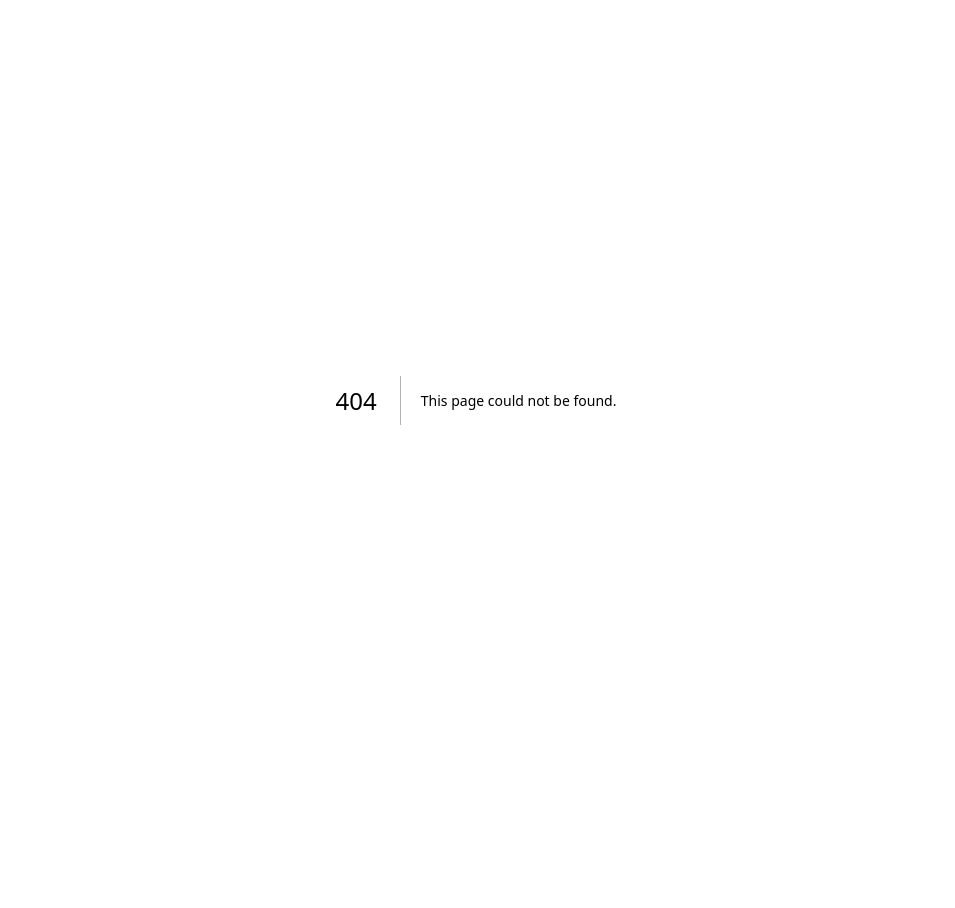
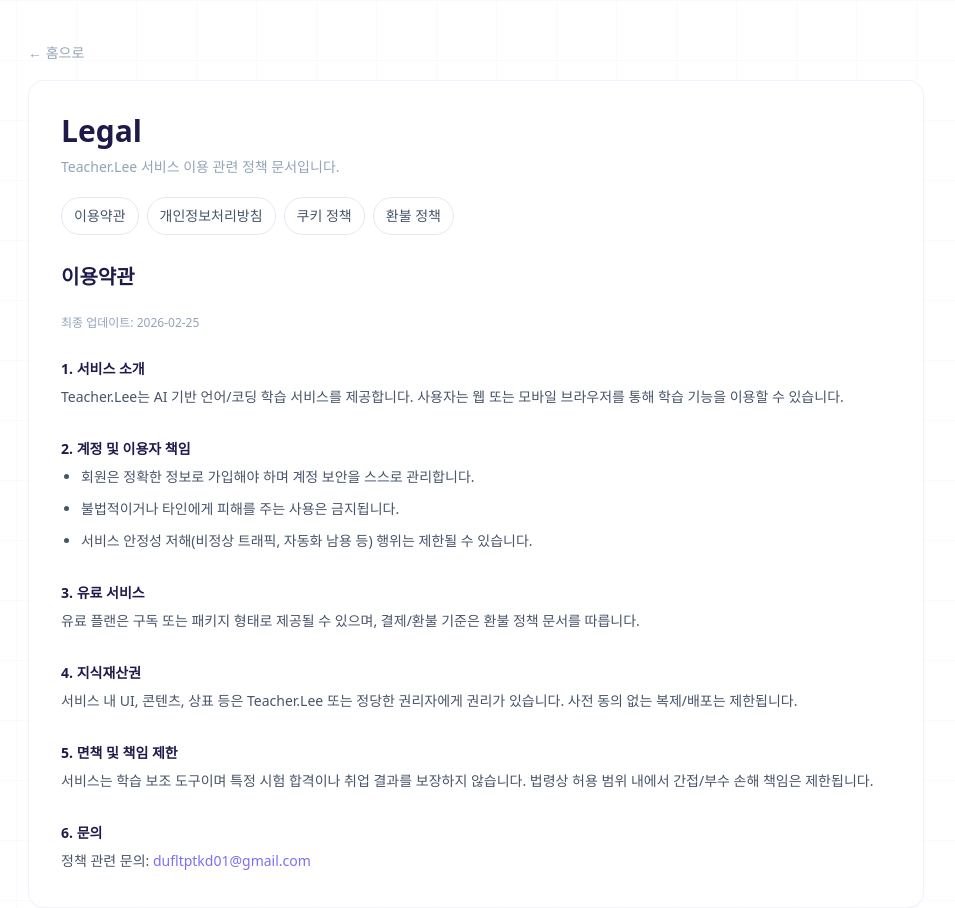
Before and after one commit to dufltptkd01-crypto/TeacherLEE, a Next.js app: page /legal/terms in a window 1280 px wide. Before the commit this address had no page. Shown: the top 908 px of the page, without its empty margins (164-1119 px from the left). Before the commit the page ends 800 px from the top, so only its background shows below. Built offline with nearby package versions, Linux system fonts and the light colour scheme.

Commit message:
feat(legal): add public legal pages and link footer legal section

```diff
--- /dev/null
+++ b/src/app/legal/cookies/page.tsx
@@ -0,0 +1,32 @@
+export default function CookiesPage() {
+  return (
+    <article className="space-y-6">
+      <h2 className="text-xl font-semibold text-[var(--text-primary)]">쿠키 정책</h2>
+      <p className="text-xs text-[var(--text-muted)]">최종 업데이트: 2026-02-25</p>
+
+      <section>
+        <h3 className="font-semibold text-[var(--text-primary)]">1. 쿠키란?</h3>
+        <p>쿠키는 서비스 이용 시 브라우저에 저장되는 작은 텍스트 파일로, 로그인 유지와 사용성 개선에 활용됩니다.</p>
+      </section>
+
+      <section>
+        <h3 className="font-semibold text-[var(--text-primary)]">2. 사용 목적</h3>
+        <ul className="list-disc pl-5 space-y-1">
+          <li>인증 세션 유지 및 보안</li>
+          <li>기본 UI/언어 설정 저장</li>
+          <li>서비스 성능 분석 및 오류 추적</li>
+        </ul>
+      </section>
+
+      <section>
+        <h3 className="font-semibold text-[var(--text-primary)]">3. 쿠키 관리</h3>
+        <p>사용자는 브라우저 설정에서 쿠키 허용/차단/삭제를 선택할 수 있습니다. 단, 필수 쿠키 차단 시 일부 기능(로그인 등)이 제한될 수 있습니다.</p>
+      </section>
+
+      <section>
+        <h3 className="font-semibold text-[var(--text-primary)]">4. 서드파티 도구</h3>
+        <p>분석 및 인증 연동을 위해 제3자 서비스에서 쿠키를 사용할 수 있으며, 각 서비스 제공자의 정책을 따릅니다.</p>
+      </section>
+    </article>
+  );
+}
--- /dev/null
+++ b/src/app/legal/layout.tsx
@@ -0,0 +1,39 @@
+import Link from "next/link";
+
+const navItems = [
+  { href: "/legal/terms", label: "이용약관" },
+  { href: "/legal/privacy", label: "개인정보처리방침" },
+  { href: "/legal/cookies", label: "쿠키 정책" },
+  { href: "/legal/refund", label: "환불 정책" },
+];
+
+export default function LegalLayout({ children }: { children: React.ReactNode }) {
+  return (
+    <div className="min-h-screen hero-grid py-10 px-4 sm:px-6">
+      <div className="max-w-4xl mx-auto w-full">
+        <Link href="/" className="text-sm text-[var(--text-muted)] hover:text-[var(--text-secondary)] transition-colors">
+          ← 홈으로
+        </Link>
+
+        <div className="glass rounded-2xl mt-4 p-5 sm:p-8">
+          <h1 className="text-2xl sm:text-3xl font-bold text-[var(--text-primary)]">Legal</h1>
+          <p className="text-sm text-[var(--text-muted)] mt-2">Teacher.Lee 서비스 이용 관련 정책 문서입니다.</p>
+
+          <nav className="mt-5 flex flex-wrap gap-2">
+            {navItems.map((item) => (
+              <Link
+                key={item.href}
+                href={item.href}
+                className="text-xs sm:text-sm px-3 py-2 rounded-full border border-[var(--border)] text-[var(--text-secondary)] hover:border-[var(--primary)]/40 hover:text-[var(--text-primary)] transition-colors"
+              >
+                {item.label}
+              </Link>
+            ))}
+          </nav>
+
+          <div className="mt-7 text-sm leading-7 text-[var(--text-secondary)]">{children}</div>
+        </div>
+      </div>
+    </div>
+  );
+}
--- /dev/null
+++ b/src/app/legal/privacy/page.tsx
@@ -0,0 +1,45 @@
+export default function PrivacyPage() {
+  return (
+    <article className="space-y-6">
+      <h2 className="text-xl font-semibold text-[var(--text-primary)]">개인정보처리방침</h2>
+      <p className="text-xs text-[var(--text-muted)]">최종 업데이트: 2026-02-25</p>
+
+      <section>
+        <h3 className="font-semibold text-[var(--text-primary)]">1. 수집 항목</h3>
+        <ul className="list-disc pl-5 space-y-1">
+          <li>필수: 이메일, 로그인 식별자, 서비스 이용 로그</li>
+          <li>선택: 프로필 정보, 학습 목표/선호도, 피드백 데이터</li>
+        </ul>
+      </section>
+
+      <section>
+        <h3 className="font-semibold text-[var(--text-primary)]">2. 이용 목적</h3>
+        <ul className="list-disc pl-5 space-y-1">
+          <li>회원 식별 및 인증, 고객 문의 응대</li>
+          <li>학습 맞춤화(레벨 추천, 피드백 제공)</li>
+          <li>서비스 품질 개선 및 보안 대응</li>
+        </ul>
+      </section>
+
+      <section>
+        <h3 className="font-semibold text-[var(--text-primary)]">3. 보관 기간</h3>
+        <p>관련 법령 또는 서비스 목적 달성 시점까지 보관하며, 보관 사유가 없어진 정보는 지체 없이 파기합니다.</p>
+      </section>
+
+      <section>
+        <h3 className="font-semibold text-[var(--text-primary)]">4. 제3자 제공 및 처리위탁</h3>
+        <p>서비스 운영을 위해 인증/인프라 제공자(Supabase, Cloudflare 등)를 이용할 수 있으며, 법령에 근거하거나 이용자 동의가 있는 경우를 제외하고 무단 제공하지 않습니다.</p>
+      </section>
+
+      <section>
+        <h3 className="font-semibold text-[var(--text-primary)]">5. 이용자 권리</h3>
+        <p>이용자는 열람/정정/삭제/처리정지를 요청할 수 있습니다. 요청은 아래 이메일로 접수됩니다.</p>
+      </section>
+
+      <section>
+        <h3 className="font-semibold text-[var(--text-primary)]">6. 문의</h3>
+        <p>개인정보 문의: <a className="text-[var(--primary-light)] hover:underline" href="mailto:dufltptkd01@gmail.com">dufltptkd01@gmail.com</a></p>
+      </section>
+    </article>
+  );
+}
--- /dev/null
+++ b/src/app/legal/refund/page.tsx
@@ -0,0 +1,36 @@
+export default function RefundPage() {
+  return (
+    <article className="space-y-6">
+      <h2 className="text-xl font-semibold text-[var(--text-primary)]">환불 정책</h2>
+      <p className="text-xs text-[var(--text-muted)]">최종 업데이트: 2026-02-25</p>
+
+      <section>
+        <h3 className="font-semibold text-[var(--text-primary)]">1. 무료 체험</h3>
+        <p>일부 유료 플랜은 무료 체험 기간을 제공할 수 있으며, 체험 종료 전 해지 시 요금이 청구되지 않습니다.</p>
+      </section>
+
+      <section>
+        <h3 className="font-semibold text-[var(--text-primary)]">2. 월 구독 환불</h3>
+        <ul className="list-disc pl-5 space-y-1">
+          <li>결제일로부터 7일 이내이며 사용량이 매우 적은 경우 환불을 검토합니다.</li>
+          <li>디지털 서비스 특성상 과도한 사용 후 환불은 제한될 수 있습니다.</li>
+          <li>중복 결제/오결제는 확인 후 환불 처리합니다.</li>
+        </ul>
+      </section>
+
+      <section>
+        <h3 className="font-semibold text-[var(--text-primary)]">3. 패키지 상품 환불</h3>
+        <p>패키지 상품은 이용 시작 전 100% 환불, 이용 시작 후에는 사용량에 따라 부분 환불 기준이 적용될 수 있습니다.</p>
+      </section>
+
+      <section>
+        <h3 className="font-semibold text-[var(--text-primary)]">4. 환불 신청 방법</h3>
+        <p>
+          결제 내역(이메일/주문정보)과 사유를 포함해
+          <a className="text-[var(--primary-light)] hover:underline ml-1" href="mailto:dufltptkd01@gmail.com">dufltptkd01@gmail.com</a>
+          으로 접수해 주세요.
+        </p>
+      </section>
+    </article>
+  );
+}
--- /dev/null
+++ b/src/app/legal/terms/page.tsx
@@ -0,0 +1,42 @@
+export default function TermsPage() {
+  return (
+    <article className="space-y-6">
+      <h2 className="text-xl font-semibold text-[var(--text-primary)]">이용약관</h2>
+      <p className="text-xs text-[var(--text-muted)]">최종 업데이트: 2026-02-25</p>
+
+      <section>
+        <h3 className="font-semibold text-[var(--text-primary)]">1. 서비스 소개</h3>
+        <p>Teacher.Lee는 AI 기반 언어/코딩 학습 서비스를 제공합니다. 사용자는 웹 또는 모바일 브라우저를 통해 학습 기능을 이용할 수 있습니다.</p>
+      </section>
+
+      <section>
+        <h3 className="font-semibold text-[var(--text-primary)]">2. 계정 및 이용자 책임</h3>
+        <ul className="list-disc pl-5 space-y-1">
+          <li>회원은 정확한 정보로 가입해야 하며 계정 보안을 스스로 관리합니다.</li>
+          <li>불법적이거나 타인에게 피해를 주는 사용은 금지됩니다.</li>
+          <li>서비스 안정성 저해(비정상 트래픽, 자동화 남용 등) 행위는 제한될 수 있습니다.</li>
+        </ul>
+      </section>
+
+      <section>
+        <h3 className="font-semibold text-[var(--text-primary)]">3. 유료 서비스</h3>
+        <p>유료 플랜은 구독 또는 패키지 형태로 제공될 수 있으며, 결제/환불 기준은 환불 정책 문서를 따릅니다.</p>
+      </section>
+
+      <section>
+        <h3 className="font-semibold text-[var(--text-primary)]">4. 지식재산권</h3>
+        <p>서비스 내 UI, 콘텐츠, 상표 등은 Teacher.Lee 또는 정당한 권리자에게 권리가 있습니다. 사전 동의 없는 복제/배포는 제한됩니다.</p>
+      </section>
+
+      <section>
+        <h3 className="font-semibold text-[var(--text-primary)]">5. 면책 및 책임 제한</h3>
+        <p>서비스는 학습 보조 도구이며 특정 시험 합격이나 취업 결과를 보장하지 않습니다. 법령상 허용 범위 내에서 간접/부수 손해 책임은 제한됩니다.</p>
+      </section>
+
+      <section>
+        <h3 className="font-semibold text-[var(--text-primary)]">6. 문의</h3>
+        <p>정책 관련 문의: <a className="text-[var(--primary-light)] hover:underline" href="mailto:dufltptkd01@gmail.com">dufltptkd01@gmail.com</a></p>
+      </section>
+    </article>
+  );
+}
--- a/src/components/landing/Footer.tsx
+++ b/src/components/landing/Footer.tsx
@@ -85,10 +85,10 @@
                         <h4 className="text-sm font-semibold text-[var(--text-primary)] mb-4">Legal</h4>
                         <ul className="space-y-2.5">
                             {[
-                                { label: "이용약관", href: "/login" },
-                                { label: "개인정보처리방침", href: "/login" },
-                                { label: "쿠키 정책", href: "/login" },
-                                { label: "환불 정책", href: "/login" },
+                                { label: "이용약관", href: "/legal/terms" },
+                                { label: "개인정보처리방침", href: "/legal/privacy" },
+                                { label: "쿠키 정책", href: "/legal/cookies" },
+                                { label: "환불 정책", href: "/legal/refund" },
                             ].map((item) => (
                                 <li key={item.label}>
                                     <a href={item.href} className="text-xs text-[var(--text-muted)] hover:text-[var(--text-secondary)] transition-colors">
```
